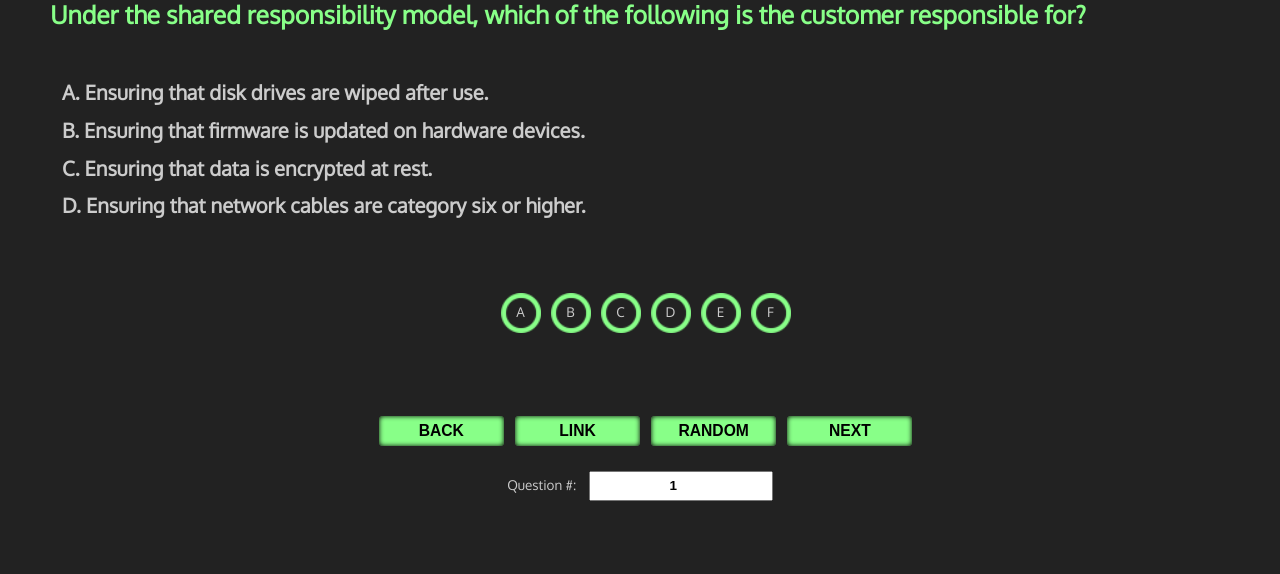
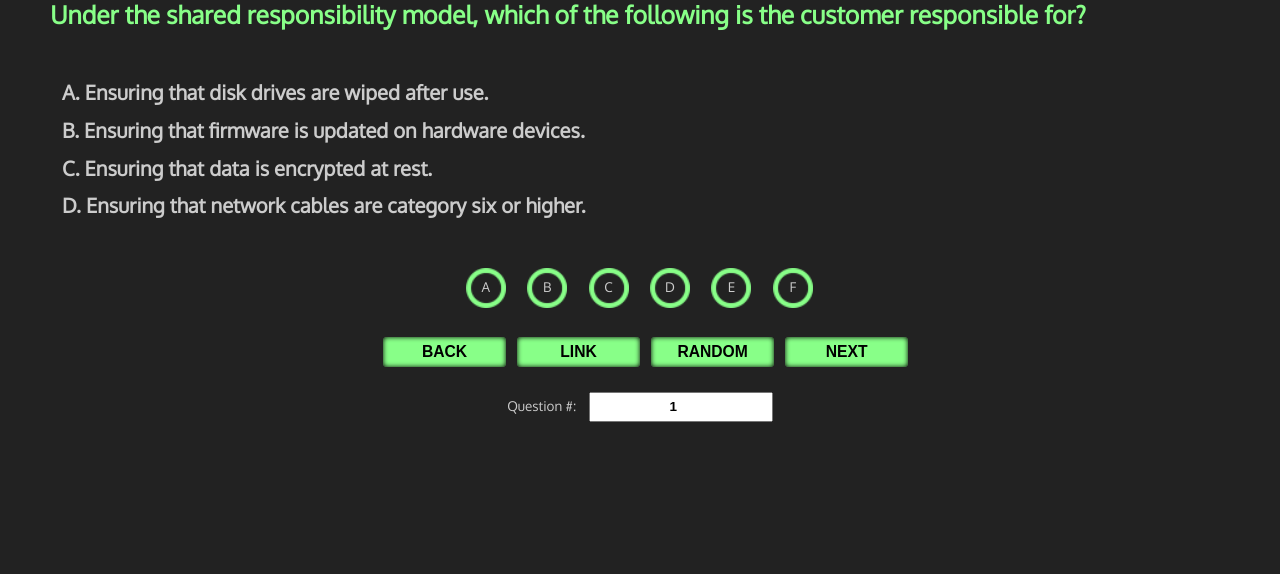
Before and after one commit to peqltta/quiztest, a Flask app: page /quiz in a window 1280 px wide. Shown: the part 96-670 px from the top of the page. Run offline with Flask 2, Linux system fonts and the light colour scheme.

Commit message:
asdfasdf

```diff
--- a/static/styles.css
+++ b/static/styles.css
@@ -60,8 +60,6 @@
 
                                            #buttons {
                                                display: flex;
-                                               padding-top: 5px;
-                                               margin-top: 3%;
                                                width: 100%;
                                                justify-content: center;
                                            }
@@ -85,8 +83,11 @@
                                                font-weight: bold;
                                                font-size: 0.85rem;
                                                padding: 0.1em;
+                                               min-width: 75px;
+                                               width: 10%;
                                                background-color: #8f8;
-                                               width: 125px;
+                                               min-width: 85px;
+                                               width: 10%;
                                                height: 30px;
                                                border: none;
                                                outline: none;
@@ -112,7 +113,8 @@
                                                font-weight: bold;
                                                font-size: 0.85rem;
                                                background-color: #8f8;
-                                               width: 125px;
+                                               min-width: 85px;
+                                               width: 10%;
                                                height: 30px;
                                                border: none;
                                                outline: none;
@@ -164,10 +166,8 @@
                                             }
                                             #options {
                                                 display: flex;
-                                                padding-top: 2%;
                                                 width: 100%;
                                                 justify-content: center;
-                                                margin-bottom: 3%;
                                             }
                                             #divider {
                                                 width: 100%;
@@ -179,9 +179,8 @@
                                                 transition: .6s;
                                                 cursor: pointer;
                                                 display: inline-block;
-                                                width: 40px;
-                                                height: 42px;
-                                                margin: 1%;
+                                                min-width: 40px;
+                                                min-height: 24px;
                                                 transform: translateX(10px);
                                                 background-image:url('/static/circle.png');
                                                 background-size: 100% auto;
@@ -200,9 +199,9 @@
                                                 background-image:url('/static/circlehov.png');
                                             }
                                             #box{
-                                                width: 50px;
-                                                height: 20px;
-
+                                                min-width: 50px;
+                                                width: 5%;
+                                                height: 5%;
                                             }
 
                                            input[type=checkbox] {
```
